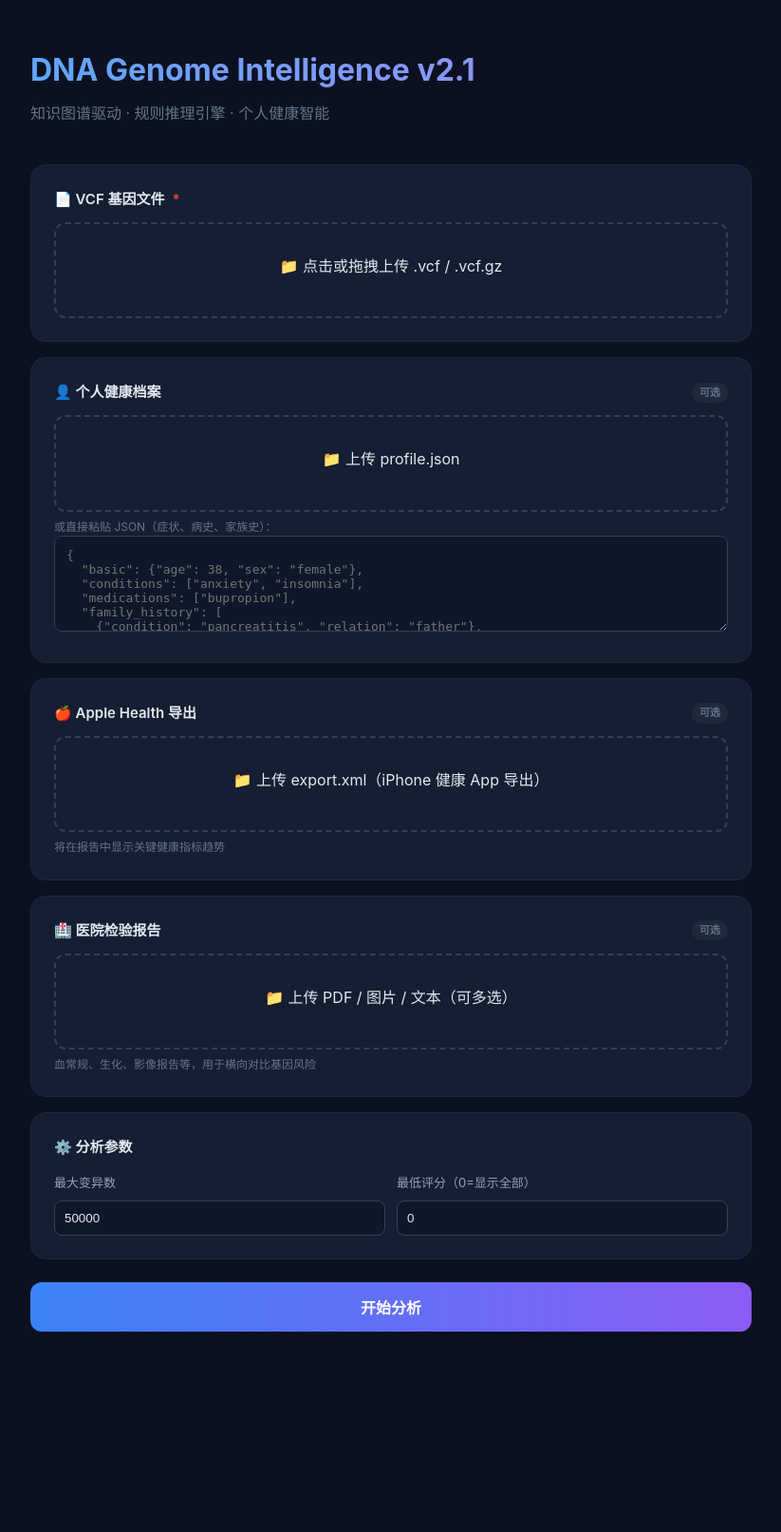
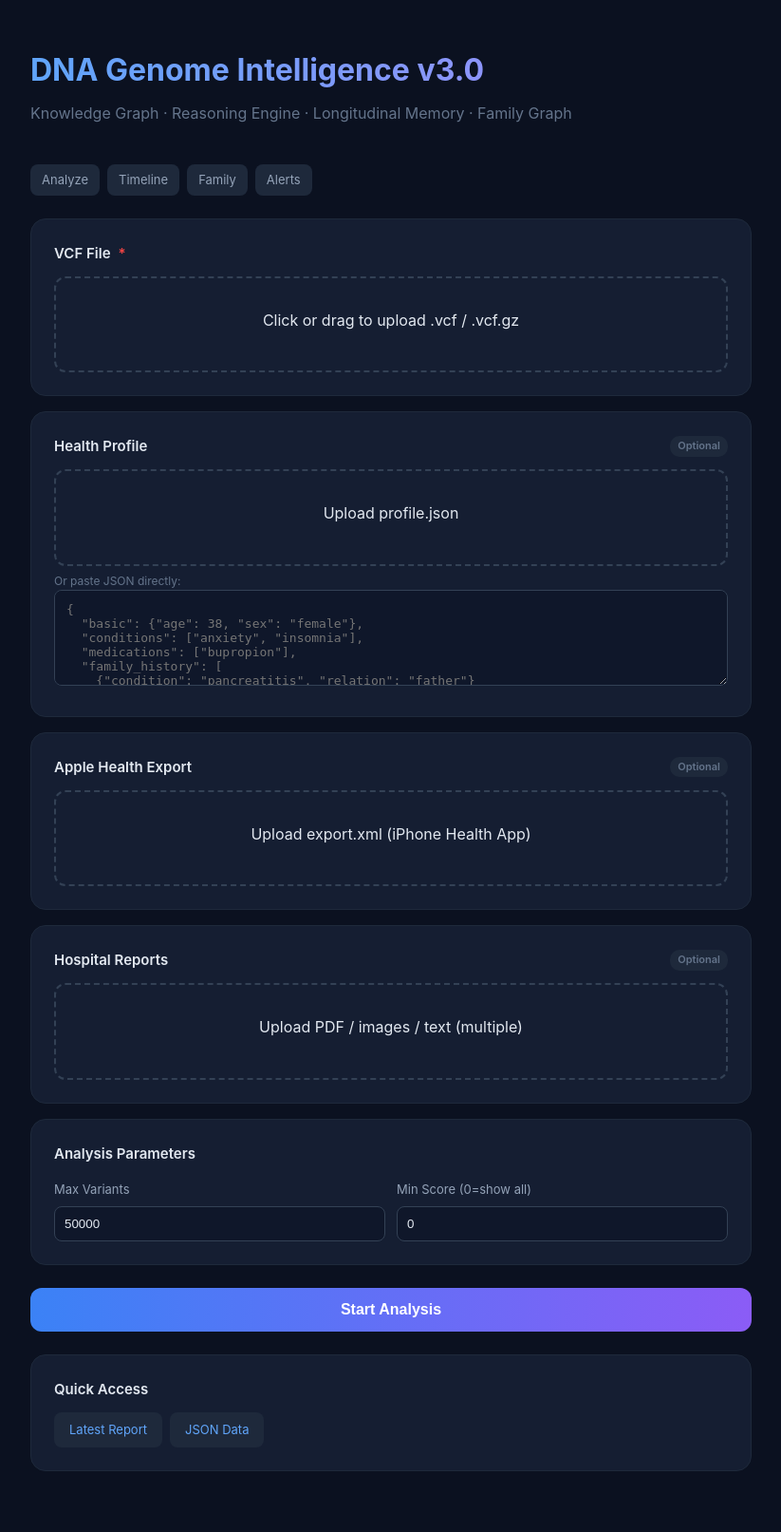
Before and after one commit to hanbing6228/DNA, a Flask app: page / in a window 1280 px wide. Shown: the whole page at 95% size, without its empty margins (228-1051 px from the left). Before the commit the page ends 1402 px from the top, so only its background shows below. Run offline with Flask 3, Linux system fonts and the light colour scheme.

Commit message:
Update index.html

```diff
--- a/templates/index.html
+++ b/templates/index.html
@@ -1,9 +1,9 @@
 <!DOCTYPE html>
-<html lang="zh-CN">
+<html lang="en">
 <head>
 <meta charset="UTF-8">
 <meta name="viewport" content="width=device-width, initial-scale=1.0">
-<title>DNA Genome Intelligence v2</title>
+<title>DNA Genome Intelligence v3.0</title>
 <style>
 *{margin:0;padding:0;box-sizing:border-box}
 body{font-family:-apple-system,BlinkMacSystemFont,"Segoe UI",Roboto,sans-serif;background:#0b1120;color:#e2e8f0;line-height:1.6}
@@ -30,93 +30,85 @@
 .hint{font-size:12px;color:#64748b;margin-top:6px}
 .row{display:grid;grid-template-columns:1fr 1fr;gap:12px}
 @media(max-width:600px){.row{grid-template-columns:1fr}}
-
-/* Loading spinner */
 .spinner{display:none;width:20px;height:20px;border:3px solid rgba(255,255,255,.3);border-radius:50%;border-top-color:#fff;animation:spin 1s ease-in-out infinite;margin-right:10px;vertical-align:middle}
 @keyframes spin{to{transform:rotate(360deg)}}
 .btn.loading .spinner{display:inline-block}
 .btn.loading{color:transparent}
-
-/* Progress bar */
 .progress-container{display:none;margin-top:12px;background:#0f172a;border-radius:8px;height:8px;overflow:hidden}
 .progress-bar{height:100%;width:0%;background:linear-gradient(90deg,#3b82f6,#8b5cf6);border-radius:8px;transition:width .3s}
-
-/* Tag pills */
-.tag{display:inline-flex;align-items:center;gap:6px;background:#1e293b;padding:4px 12px;border-radius:20px;font-size:12px;margin:4px 4px 0 0}
-.tag .remove{cursor:pointer;color:#64748b;font-weight:700}
-.tag .remove:hover{color:#ef4444}
+.nav{display:flex;gap:8px;margin-bottom:24px;flex-wrap:wrap}
+.nav a{color:#94a3b8;text-decoration:none;font-size:13px;padding:6px 12px;background:#1e293b;border-radius:8px}
+.nav a:hover{color:#60a5fa}
 </style>
 </head>
 <body>
 <div class="container">
-<h1>DNA Genome Intelligence v2.1</h1>
-<p class="subtitle">知识图谱驱动 · 规则推理引擎 · 个人健康智能</p>
+<h1>DNA Genome Intelligence v3.0</h1>
+<p class="subtitle">Knowledge Graph · Reasoning Engine · Longitudinal Memory · Family Graph</p>
+
+<div class="nav">
+  <a href="#analyze">Analyze</a>
+  <a href="#timeline">Timeline</a>
+  <a href="#family">Family</a>
+  <a href="#alerts">Alerts</a>
+</div>
 
 <form id="uploadForm" enctype="multipart/form-data">
 
-<!-- VCF -->
-<div class="card">
-<div class="card-title">📄 VCF 基因文件 <span class="required">*</span></div>
+<div class="card" id="analyze">
+<div class="card-title">VCF File <span class="required">*</span></div>
 <div class="dropzone" id="vcfZone">
 <input type="file" name="vcf" accept=".vcf,.vcf.gz" id="vcfInput">
-<div class="dz-text">📁 点击或拖拽上传 .vcf / .vcf.gz</div>
+<div class="dz-text">Click or drag to upload .vcf / .vcf.gz</div>
 <div class="file-name" id="vcfName"></div>
 </div>
 </div>
 
-<!-- Profile -->
 <div class="card">
-<div class="card-title">👤 个人健康档案 <span class="optional">可选</span></div>
+<div class="card-title">Health Profile <span class="optional">Optional</span></div>
 <div class="dropzone" id="profileZone">
 <input type="file" name="profile" accept=".json" id="profileInput">
-<div class="dz-text">📁 上传 profile.json</div>
+<div class="dz-text">Upload profile.json</div>
 <div class="file-name" id="profileName"></div>
 </div>
-<p class="hint">或直接粘贴 JSON（症状、病史、家族史）：</p>
+<p class="hint">Or paste JSON directly:</p>
 <textarea name="profile_json" rows="5" id="profileJson" placeholder='{
   "basic": {"age": 38, "sex": "female"},
   "conditions": ["anxiety", "insomnia"],
   "medications": ["bupropion"],
   "family_history": [
-    {"condition": "pancreatitis", "relation": "father"},
-    {"condition": "breast cancer", "relation": "mother"}
-  ],
-  "lab_results": {"LDL": {"value": 140, "unit": "mg/dL"}}
+    {"condition": "pancreatitis", "relation": "father"}
+  ]
 }'></textarea>
 </div>
 
-<!-- Apple Health -->
 <div class="card">
-<div class="card-title">🍎 Apple Health 导出 <span class="optional">可选</span></div>
+<div class="card-title">Apple Health Export <span class="optional">Optional</span></div>
 <div class="dropzone" id="healthZone">
 <input type="file" name="health" accept=".xml" id="healthInput">
-<div class="dz-text">📁 上传 export.xml（iPhone 健康 App 导出）</div>
+<div class="dz-text">Upload export.xml (iPhone Health App)</div>
 <div class="file-name" id="healthName"></div>
 </div>
-<p class="hint">将在报告中显示关键健康指标趋势</p>
 </div>
 
-<!-- Hospital Reports -->
 <div class="card">
-<div class="card-title">🏥 医院检验报告 <span class="optional">可选</span></div>
+<div class="card-title">Hospital Reports <span class="optional">Optional</span></div>
 <div class="dropzone" id="reportZone">
 <input type="file" name="reports" accept=".pdf,.png,.jpg,.jpeg,.txt,.csv" multiple id="reportInput">
-<div class="dz-text">📁 上传 PDF / 图片 / 文本（可多选）</div>
+<div class="dz-text">Upload PDF / images / text (multiple)</div>
 <div class="file-name" id="reportName"></div>
 </div>
-<p class="hint">血常规、生化、影像报告等，用于横向对比基因风险</p>
 </div>
 
-<!-- Params -->
 <div class="card">
-<div class="card-title">⚙️ 分析参数</div>
+<div class="card-title">Analysis Parameters</div>
 <div class="row">
 <div>
-<label style="font-size:13px;color:#94a3b8">最大变异数</label>
+<label style="font-size:13px;color:#94a3b8">Max Variants</label>
 <input type="number" name="max_variants" value="50000" style="width:100%;margin-top:6px;padding:10px;background:#0f172a;border:1px solid #334155;border-radius:8px;color:#e2e8f0">
 </div>
 <div>
-<label style="font-size:13px;color:#94a3b8">最低评分（0=显示全部）</label>
+<label style="font-size:13px;color:#94a3b8">Min Score (0=show all)</label>
 <input type="number" name="min_score" value="0" style="width:100%;margin-top:6px;padding:10px;background:#0f172a;border:1px solid #334155;border-radius:8px;color:#e2e8f0">
 </div>
 </div>
@@ -124,7 +116,7 @@
 
 <button type="submit" class="btn" id="submitBtn">
 <span class="spinner"></span>
-<span class="btn-text">开始分析</span>
+<span class="btn-text">Start Analysis</span>
 </button>
 
 <div class="progress-container" id="progressContainer">
@@ -134,10 +126,19 @@
 <div id="status" class="status"></div>
 
 </form>
+
+<!-- v3.0: Quick Links -->
+<div class="card" style="margin-top:24px">
+<div class="card-title">Quick Access</div>
+<div style="display:flex;gap:8px;flex-wrap:wrap">
+<a href="/reports/report_v3.html" target="_blank" style="padding:8px 16px;background:#1e293b;border-radius:8px;color:#60a5fa;text-decoration:none;font-size:13px">Latest Report</a>
+<a href="/api/report" target="_blank" style="padding:8px 16px;background:#1e293b;border-radius:8px;color:#60a5fa;text-decoration:none;font-size:13px">JSON Data</a>
+</div>
+</div>
+
 </div>
 
 <script>
-// Drag & drop + file picker
 function setupDropzone(zoneId, inputId, nameId) {
   var zone = document.getElementById(zoneId);
   var input = document.getElementById(inputId);
@@ -163,7 +164,6 @@
 setupDropzone('healthZone', 'healthInput', 'healthName');
 setupDropzone('reportZone', 'reportInput', 'reportName');
 
-// Submit with progress
 var form = document.getElementById('uploadForm');
 var btn = document.getElementById('submitBtn');
 var status = document.getElementById('status');
@@ -174,15 +174,15 @@
   e.preventDefault();
   if (!document.getElementById('vcfInput').files.length) {
     status.className = 'status error';
-    status.textContent = '请先选择 VCF 文件';
+    status.textContent = 'Please select a VCF file';
     return;
   }
 
   btn.disabled = true;
   btn.classList.add('loading');
-  document.querySelector('.btn-text').textContent = '解析 VCF 中...';
+  document.querySelector('.btn-text').textContent = 'Parsing VCF...';
   status.className = 'status info';
-  status.textContent = '正在解析 VCF 文件，查询 ClinVar 知识图谱...';
+  status.textContent = 'Analyzing VCF, querying ClinVar knowledge graph...';
   progressContainer.style.display = 'block';
   progressBar.style.width = '10%';
 
@@ -193,7 +193,7 @@
     if (e.lengthComputable) {
       var pct = Math.round((e.loaded / e.total) * 40) + 10;
       progressBar.style.width = pct + '%';
-      document.querySelector('.btn-text').textContent = '上传中 ' + pct + '%';
+      document.querySelector('.btn-text').textContent = 'Uploading ' + pct + '%';
     }
   });
 
@@ -207,17 +207,17 @@
         var data = JSON.parse(xhr.responseText);
         if (data.success) {
           status.className = 'status success';
-          status.innerHTML = '🎉 分析完成！发现 <strong>' + data.reported + '</strong> 条相关变异。<br>正在打开报告...';
+          status.innerHTML = 'Analysis complete! Found <strong>' + data.reported + '</strong> relevant variants.<br>Opening report...';
           setTimeout(function(){window.open(data.redirect, '_blank');}, 600);
         } else {
           status.className = 'status error';
-          status.textContent = data.error || '分析失败';
-          document.querySelector('.btn-text').textContent = '开始分析';
+          status.textContent = data.error || 'Analysis failed';
+          document.querySelector('.btn-text').textContent = 'Start Analysis';
         }
       } catch(err) {
         status.className = 'status error';
-        status.textContent = '服务器错误: ' + xhr.status;
-        document.querySelector('.btn-text').textContent = '开始分析';
+        status.textContent = 'Server error: ' + xhr.status;
+        document.querySelector('.btn-text').textContent = 'Start Analysis';
       }
     }
   };
@@ -226,8 +226,8 @@
     btn.disabled = false;
     btn.classList.remove('loading');
     status.className = 'status error';
-    status.textContent = '网络错误，请重试';
-    document.querySelector('.btn-text').textContent = '开始分析';
+    status.textContent = 'Network error, please retry';
+    document.querySelector('.btn-text').textContent = 'Start Analysis';
   };
 
   xhr.open('POST', '/api/analyze');
```
